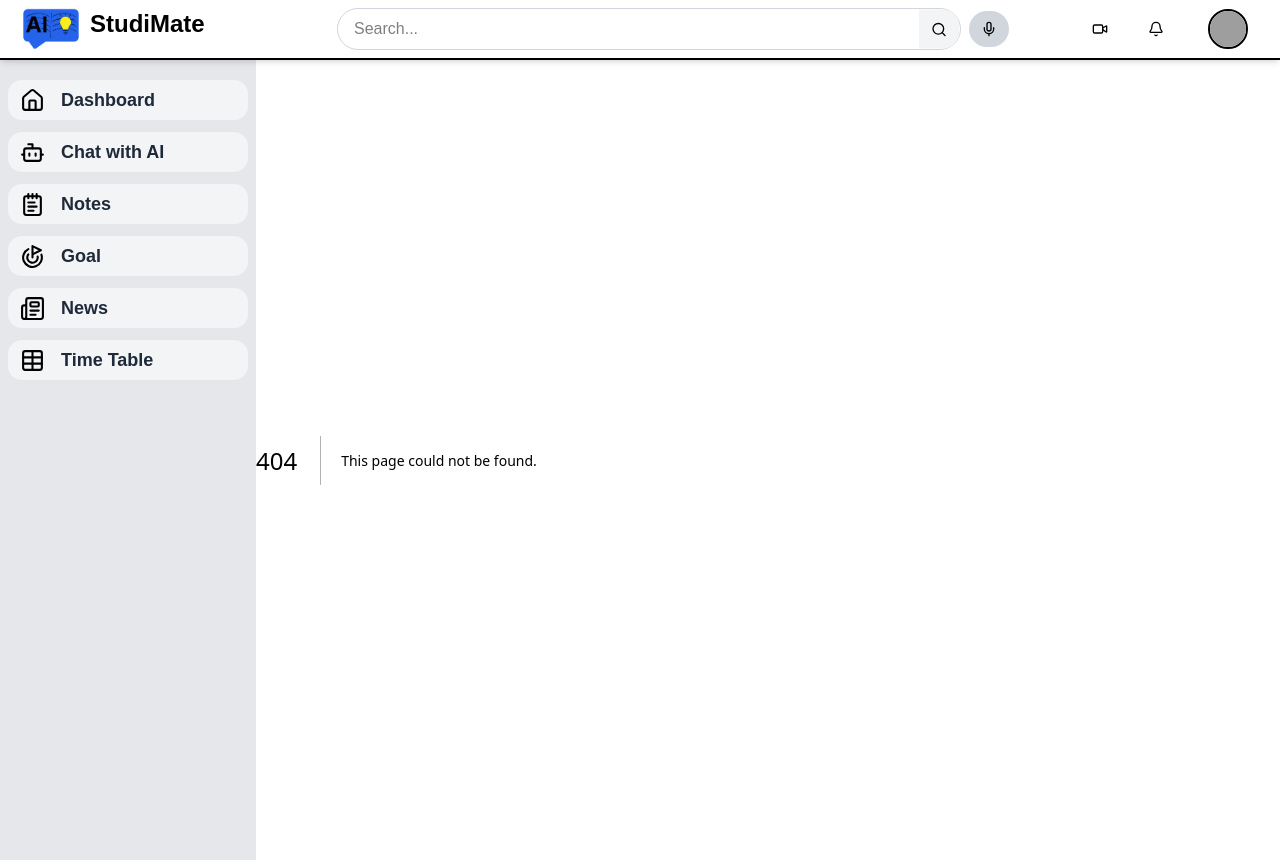
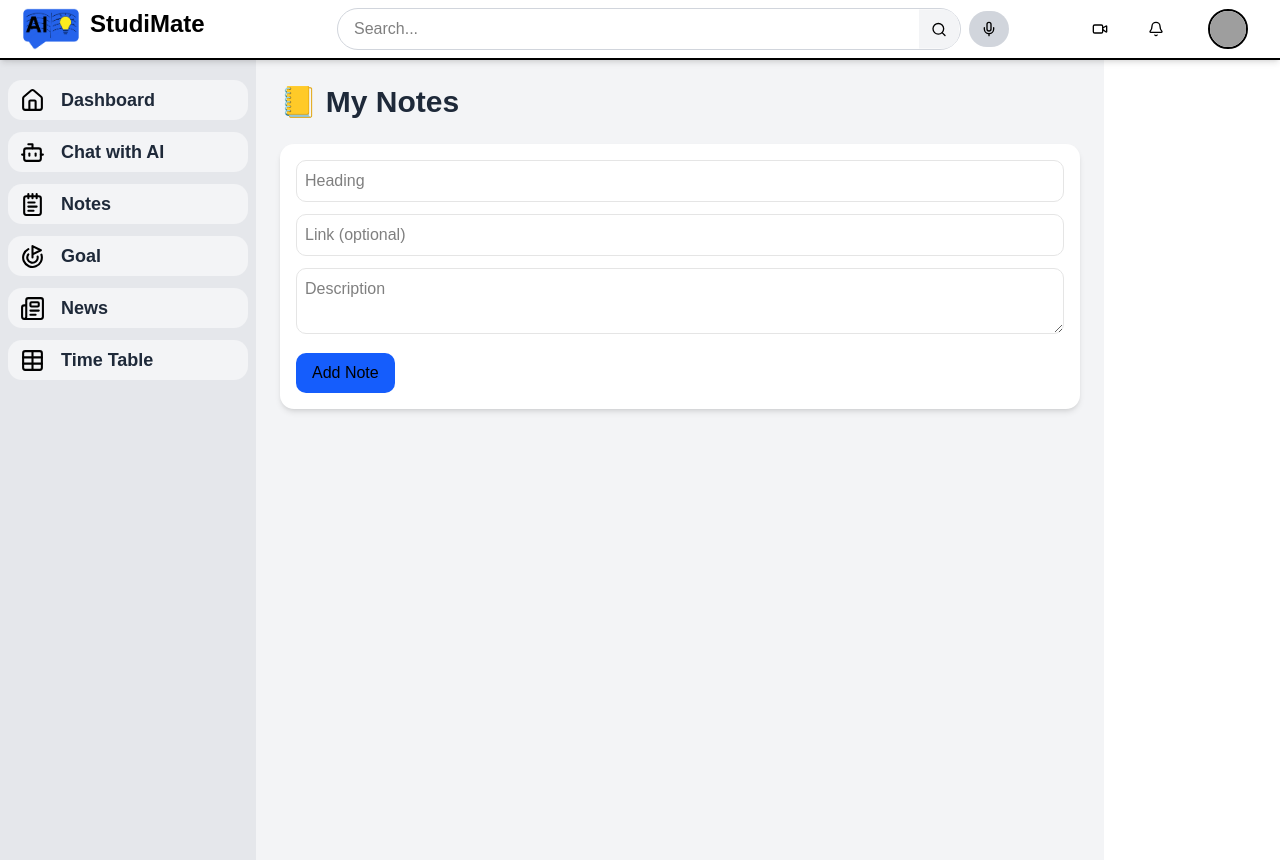
Before and after one commit to SanathRai33/StudiMate, a Next.js app: page /notes in a window 1280 px wide. Before the commit this address had no page. Built offline with nearby package versions, Linux system fonts and the light colour scheme; grey boxes are pictures that could not be loaded.

Commit message:
Developed sample Notes page

```diff
--- /dev/null
+++ b/src/pages/notes/index.tsx
@@ -0,0 +1,131 @@
+"use client";
+import { Trash2 } from "lucide-react";
+import { useState } from "react";
+
+interface Note {
+  id: number;
+  heading: string;
+  link: string;
+  description: string;
+  date: string;
+}
+
+export default function NotesPage() {
+  const [notes, setNotes] = useState<Note[]>([]);
+  const [heading, setHeading] = useState("");
+  const [link, setLink] = useState("");
+  const [description, setDescription] = useState("");
+
+  // Add Note
+  const addNote = () => {
+    if (!heading.trim()) return; // prevent empty note
+    const newNote: Note = {
+      id: Date.now(),
+      heading,
+      link,
+      description,
+      date: new Date().toLocaleDateString(),
+    };
+    setNotes([...notes, newNote]);
+    setHeading("");
+    setLink("");
+    setDescription("");
+  };
+
+  // Delete Note
+  const deleteNote = (id: number) => {
+    setNotes(notes.filter((note) => note.id !== id));
+  };
+
+  const handleAddNote = () => {
+    if (!heading.trim() || !description.trim()) return;
+
+    const newNote: Note = {
+      id: Date.now(),
+      heading,
+      link,
+      description,
+      date: new Date().toLocaleDateString("en-IN", {
+        day: "2-digit",
+        month: "short",
+        year: "numeric",
+      }),
+    };
+
+    setNotes([newNote, ...notes]);
+    setHeading("");
+    setLink("");
+    setDescription("");
+  };
+
+  return (
+    <div className="min-h-screen bg-gray-100 p-6">
+      <h1 className="text-3xl font-bold mb-6 text-gray-800">📒 My Notes</h1>
+
+      {/* Form */}
+      <div className="bg-white shadow-md rounded-xl p-4 mb-6">
+        <input
+          type="text"
+          placeholder="Heading"
+          value={heading}
+          onChange={(e) => setHeading(e.target.value)}
+          className="w-full mb-3 p-2 border rounded-lg text-black"
+        />
+
+        <input
+          type="url"
+          placeholder="Link (optional)"
+          value={link}
+          onChange={(e) => setLink(e.target.value)}
+          className="w-full mb-3 p-2 border rounded-lg text-black"
+        />
+
+        <textarea
+          placeholder="Description"
+          value={description}
+          onChange={(e) => setDescription(e.target.value)}
+          className="w-full mb-3 p-2 border rounded-lg text-black"
+        />
+
+        <button
+          onClick={handleAddNote}
+          className="bg-blue-600 text-black px-4 py-2 rounded-lg hover:bg-blue-700"
+        >
+          Add Note
+        </button>
+      </div>
+
+      {/* Notes List */}
+      <div className="grid gap-4 md:grid-cols-2 lg:grid-cols-3">
+        {notes.map((note) => (
+          <div
+            key={note.id}
+            className="bg-white shadow-md rounded-xl p-4 border border-gray-200 relative"
+          >
+            <h2 className="text-xl font-semibold text-gray-800">
+              {note.heading}
+            </h2>
+            <button
+              onClick={() => deleteNote(note.id)}
+              className="ml-4 bg-red-500 hover:bg-red-600 text-white px-3 py-1 rounded-lg text-sm absolute top-2 right-1 flex gap-1 items-center justify-center"
+            >
+              <Trash2 size={22}/> <span className="text-sm font-bold py-1 h-6" >Delete</span>
+            </button>
+            {note.link && (
+              <a
+                href={note.link}
+                target="_blank"
+                rel="noopener noreferrer"
+                className="text-blue-500 text-sm underline"
+              >
+                {note.link}
+              </a>
+            )}
+            <p className="text-gray-600 mt-2">{note.description}</p>
+            <p className="text-xs text-gray-400 mt-3">📅 {note.date}</p>
+          </div>
+        ))}
+      </div>
+    </div>
+  );
+}
```
